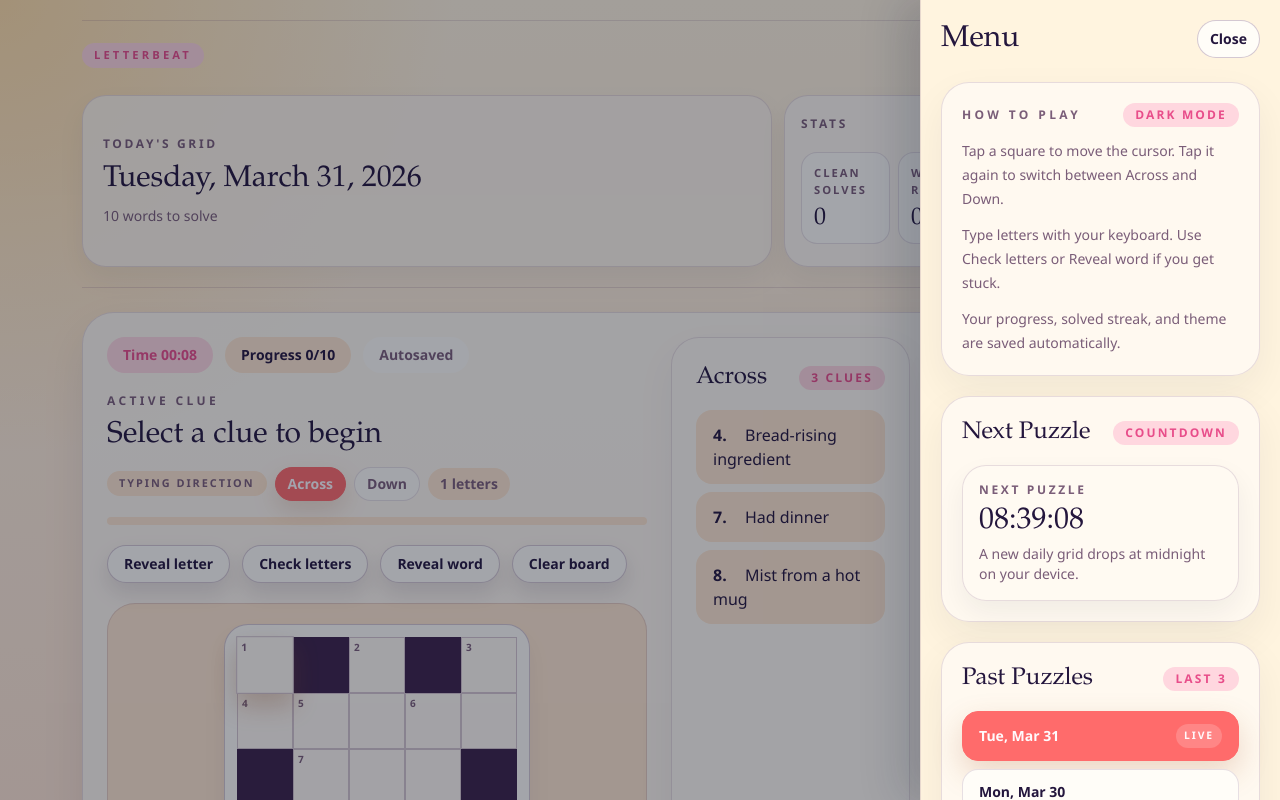
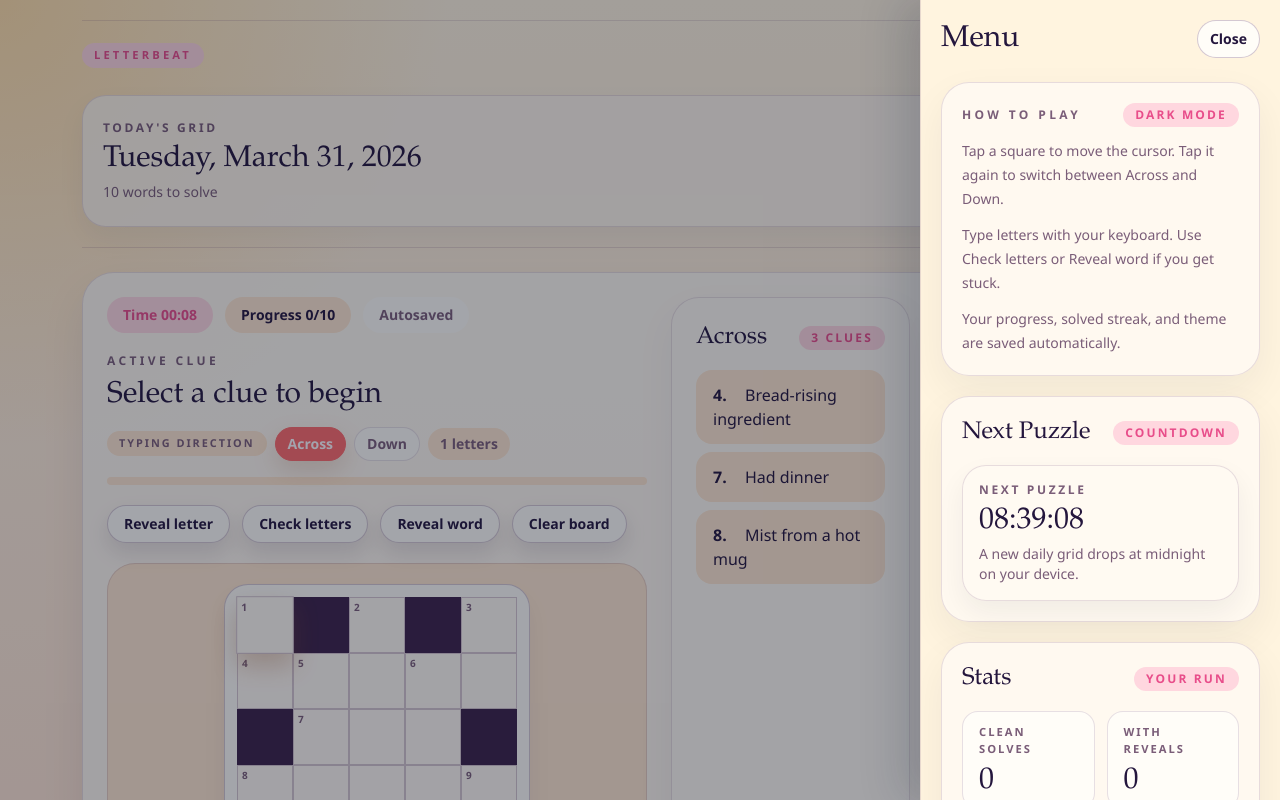
Before and after one commit to agneshephzibahroche/crossword-app, a Next.js app: page / in a window 1280 px wide. Both pictures are taken after a click on the button "Menu". Shown: the top 800 px of the page. Built offline with nearby package versions, Linux system fonts and the light colour scheme.

Commit message:
aesthetic changes

```diff
--- a/src/app/globals.css
+++ b/src/app/globals.css
@@ -106,12 +106,18 @@
 html,
 body {
   min-height: 100%;
+  background-color: var(--paper-deep);
 }
 
 body {
   margin: 0;
   color: var(--ink);
-  background: linear-gradient(180deg, #fff7ed 0%, #ffe8dd 100%);
+  background-color: var(--paper-deep);
+  background-image:
+    radial-gradient(circle at top left, var(--glow-1), transparent 28%),
+    radial-gradient(circle at top right, var(--glow-2), transparent 24%),
+    linear-gradient(180deg, var(--paper), var(--paper-deep));
+  background-repeat: no-repeat;
   font-family: "Segoe UI", "Helvetica Neue", Arial, sans-serif;
 }
 
--- a/src/components/HomeClientWithPuzzle.tsx
+++ b/src/components/HomeClientWithPuzzle.tsx
@@ -364,7 +364,7 @@ export default function HomeClientWithPuzzle({
       : null;
 
   return (
-    <main className="min-h-screen bg-[radial-gradient(circle_at_top_left,var(--glow-1),transparent_28%),radial-gradient(circle_at_top_right,var(--glow-2),transparent_24%),linear-gradient(180deg,var(--paper),var(--paper-deep))] text-[var(--ink)] transition-colors">
+    <main className="min-h-[100dvh] bg-transparent text-[var(--ink)] transition-colors">
       <div className="mx-auto max-w-[1180px] px-4 py-5 sm:px-6 lg:px-8">
         <header className="border-y border-[var(--line)] py-5">
           <div className="flex items-start justify-between gap-4">
@@ -393,8 +393,8 @@ export default function HomeClientWithPuzzle({
             </div>
           </div>
 
-          <div className="mt-4 grid gap-3 md:grid-cols-[1.25fr_0.75fr]">
-            <div className="flex min-h-[172px] flex-col justify-center rounded-[24px] border border-[var(--line)] bg-[var(--surface-muted)] px-5 py-5 shadow-[0_12px_28px_rgba(18,31,53,0.06)]">
+          <div className="mt-4">
+            <div className="flex min-h-[132px] flex-col justify-center rounded-[24px] border border-[var(--line)] bg-[var(--surface-muted)] px-5 py-4 shadow-[0_12px_28px_rgba(18,31,53,0.06)]">
               <div className="flex flex-wrap items-center justify-center gap-2 text-center md:justify-start md:text-left">
                 <p className="text-xs font-semibold uppercase tracking-[0.22em] text-[var(--muted)]">
                   {puzzle.date === today
@@ -403,61 +403,12 @@ export default function HomeClientWithPuzzle({
                 </p>
                 {renderStatusBadge(currentStatus, false)}
               </div>
-              <p className="mt-3 text-center font-[family-name:var(--font-editorial)] text-3xl leading-none text-[var(--ink)] md:text-left">
+              <p className="mt-2 text-center font-[family-name:var(--font-editorial)] text-3xl leading-none text-[var(--ink)] md:text-left">
                 {formatLongDate(puzzle.date)}
               </p>
-              <p className="mt-3 text-center text-sm text-[var(--muted)] md:text-left">
+              <p className="mt-2 text-center text-sm text-[var(--muted)] md:text-left">
                 {totalWords} words to solve
               </p>
-            </div>
-
-            <div className="rounded-[24px] border border-[var(--line)] bg-[var(--card)] px-4 py-4 shadow-[0_12px_28px_rgba(18,31,53,0.06)]">
-              <div className="flex items-center justify-between gap-3">
-                <p className="text-xs font-semibold uppercase tracking-[0.22em] text-[var(--muted)]">
-                  Stats
-                </p>
-                <span className="rounded-full bg-[var(--accent-soft)] px-3 py-1 text-[0.68rem] font-semibold uppercase tracking-[0.18em] text-[var(--accent-strong)]">
-                  Your run
-                </span>
-              </div>
-              <div className="mt-4 grid grid-cols-4 gap-2">
-                <div className="rounded-2xl border border-[var(--line)] bg-[var(--surface)] px-3 py-3">
-                  <p className="text-[0.7rem] font-semibold uppercase tracking-[0.18em] text-[var(--muted)]">
-                    Clean solves
-                  </p>
-                  <p className="mt-2 font-[family-name:var(--font-editorial)] text-2xl leading-none">
-                    {cleanSolveCount}
-                  </p>
-                </div>
-                <div className="rounded-2xl border border-[var(--line)] bg-[var(--surface)] px-3 py-3">
-                  <p className="text-[0.7rem] font-semibold uppercase tracking-[0.18em] text-[var(--muted)]">
-                    With reveals
-                  </p>
-                  <p className="mt-2 font-[family-name:var(--font-editorial)] text-2xl leading-none">
-                    {revealCompletionCount}
-                  </p>
-                </div>
-                <div className="rounded-2xl border border-[var(--line)] bg-[var(--surface)] px-3 py-3">
-                  <p className="text-[0.7rem] font-semibold uppercase tracking-[0.18em] text-[var(--muted)]">
-                    Best clean
-                  </p>
-                  <p className="mt-2 font-[family-name:var(--font-editorial)] text-2xl leading-none">
-                    {statsSummary.bestTimeSeconds === null
-                      ? "--:--"
-                      : formatTime(statsSummary.bestTimeSeconds)}
-                  </p>
-                </div>
-                <div className="rounded-2xl border border-[var(--line)] bg-[var(--surface)] px-3 py-3">
-                  <p className="text-[0.7rem] font-semibold uppercase tracking-[0.18em] text-[var(--muted)]">
-                    Avg. clean
-                  </p>
-                  <p className="mt-2 font-[family-name:var(--font-editorial)] text-2xl leading-none">
-                    {averageCleanTime === null
-                      ? "--:--"
-                      : formatTime(averageCleanTime)}
-                  </p>
-                </div>
-              </div>
             </div>
           </div>
         </header>
@@ -530,6 +481,56 @@ export default function HomeClientWithPuzzle({
 
               <div className="mt-4">
                 <NextPuzzleCountdown isArchiveView={isArchiveView} />
+              </div>
+            </section>
+
+            <section className="mt-5 rounded-[28px] border border-[var(--line)] bg-[var(--card)] p-5 shadow-[0_16px_40px_rgba(18,31,53,0.06)]">
+              <div className="flex items-center justify-between gap-3">
+                <h3 className="font-[family-name:var(--font-editorial)] text-2xl">
+                  Stats
+                </h3>
+                <span className="rounded-full bg-[var(--accent-soft)] px-3 py-1 text-xs font-semibold uppercase tracking-[0.18em] text-[var(--accent-strong)]">
+                  Your run
+                </span>
+              </div>
+
+              <div className="mt-4 grid grid-cols-2 gap-3">
+                <div className="rounded-2xl border border-[var(--line)] bg-[var(--surface)] px-4 py-3">
+                  <p className="text-[0.7rem] font-semibold uppercase tracking-[0.18em] text-[var(--muted)]">
+                    Clean solves
+                  </p>
+                  <p className="mt-2 font-[family-name:var(--font-editorial)] text-3xl leading-none">
+                    {cleanSolveCount}
+                  </p>
+                </div>
+                <div className="rounded-2xl border border-[var(--line)] bg-[var(--surface)] px-4 py-3">
+                  <p className="text-[0.7rem] font-semibold uppercase tracking-[0.18em] text-[var(--muted)]">
+                    With reveals
+                  </p>
+                  <p className="mt-2 font-[family-name:var(--font-editorial)] text-3xl leading-none">
+                    {revealCompletionCount}
+                  </p>
+                </div>
+                <div className="rounded-2xl border border-[var(--line)] bg-[var(--surface)] px-4 py-3">
+                  <p className="text-[0.7rem] font-semibold uppercase tracking-[0.18em] text-[var(--muted)]">
+                    Best clean
+                  </p>
+                  <p className="mt-2 font-[family-name:var(--font-editorial)] text-3xl leading-none">
+                    {statsSummary.bestTimeSeconds === null
+                      ? "--:--"
+                      : formatTime(statsSummary.bestTimeSeconds)}
+                  </p>
+                </div>
+                <div className="rounded-2xl border border-[var(--line)] bg-[var(--surface)] px-4 py-3">
+                  <p className="text-[0.7rem] font-semibold uppercase tracking-[0.18em] text-[var(--muted)]">
+                    Avg. clean
+                  </p>
+                  <p className="mt-2 font-[family-name:var(--font-editorial)] text-3xl leading-none">
+                    {averageCleanTime === null
+                      ? "--:--"
+                      : formatTime(averageCleanTime)}
+                  </p>
+                </div>
               </div>
             </section>
 
```
